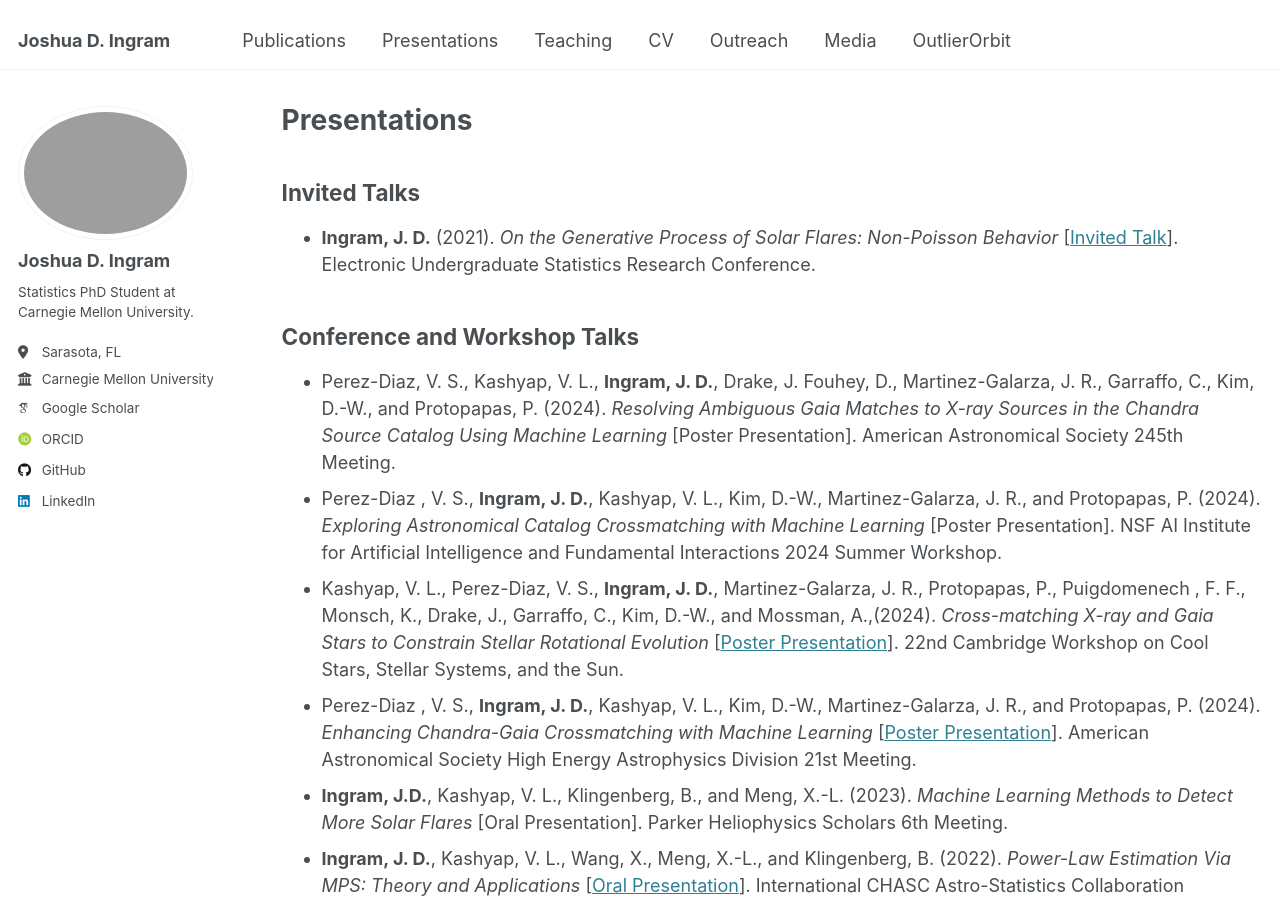
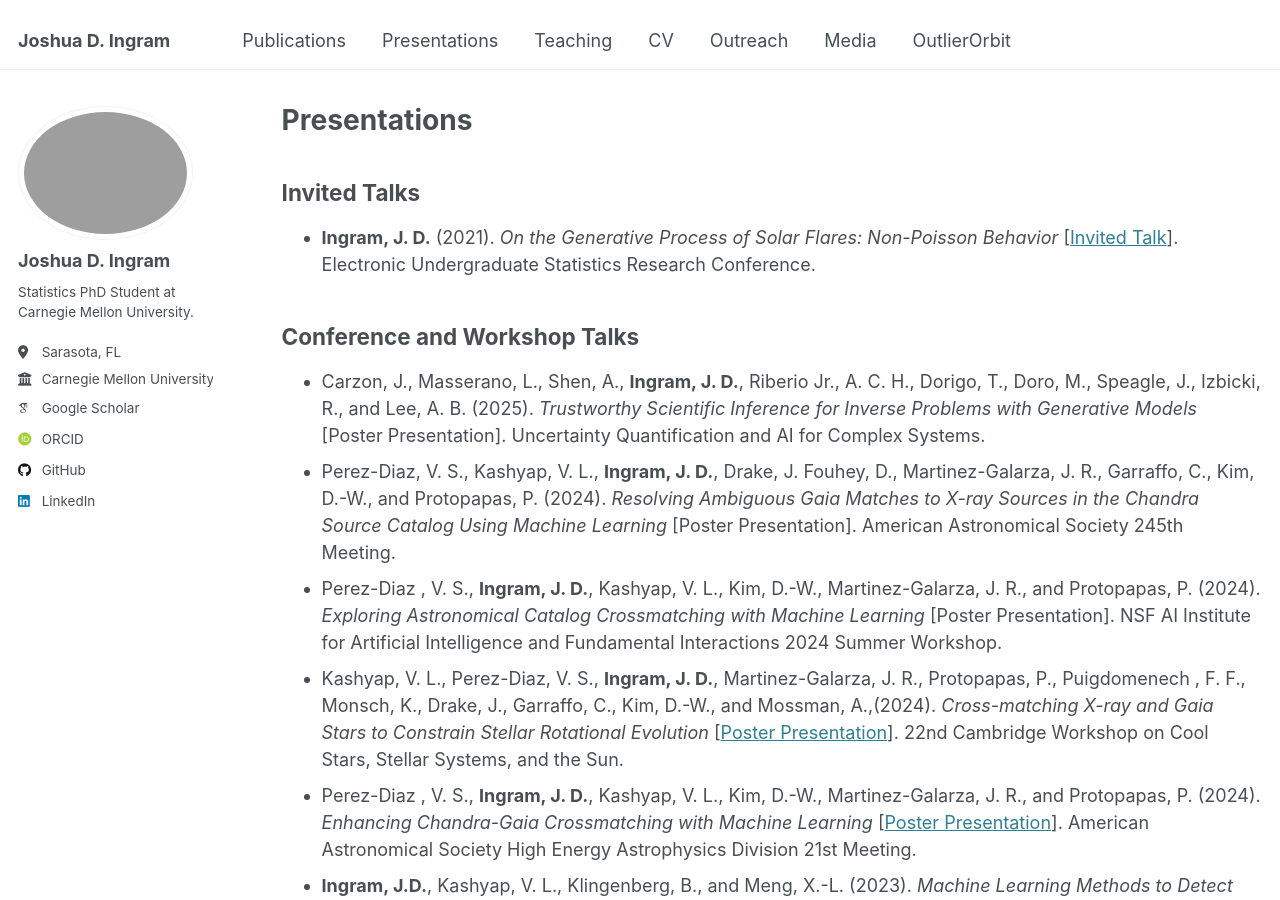
Before and after one commit to Joshuaingram/joshuaingram.github.io, a Jekyll site: the page built from _pages/presentations.md, in a window 1280 px wide and 900 px high. Built offline with Jekyll 4.4.1, drawn with Linux system fonts in a browser that asks for light colours; some web fonts are replaced.

Commit message:
Update presentations.md

```diff
--- a/_pages/presentations.md
+++ b/_pages/presentations.md
@@ -11,6 +11,7 @@ Invited Talks
 
 Conference and Workshop Talks
 ------
+* Carzon, J., Masserano, L., Shen, A., **Ingram, J. D.**, Riberio Jr., A. C. H., Dorigo, T., Doro, M., Speagle, J., Izbicki, R., and Lee, A. B. (2025). *Trustworthy Scientific Inference for Inverse Problems with Generative Models* [Poster Presentation]. Uncertainty Quantification and AI for Complex Systems.
 * Perez-Diaz, V. S., Kashyap, V. L., **Ingram, J. D.**, Drake, J. Fouhey, D., Martinez-Galarza, J. R., Garraffo, C., Kim, D.-W., and Protopapas, P. (2024). *Resolving Ambiguous Gaia Matches to X-ray Sources in the Chandra Source Catalog Using Machine Learning* [Poster Presentation]. American Astronomical Society 245th Meeting.
 * Perez-Diaz , V. S., **Ingram, J. D.**, Kashyap, V. L., Kim, D.-W., Martinez-Galarza, J. R., and Protopapas, P. (2024). *Exploring Astronomical Catalog Crossmatching with Machine Learning* [Poster Presentation]. NSF AI Institute for Artificial Intelligence and Fundamental Interactions 2024 Summer Workshop.
 * Kashyap, V. L., Perez-Diaz, V. S., **Ingram, J. D.**, Martinez-Galarza, J. R., Protopapas, P., Puigdomenech , F. F., Monsch, K., Drake, J., Garraffo, C., Kim, D.-W., and Mossman, A.,(2024). *Cross-matching X-ray and Gaia Stars to Constrain Stellar Rotational Evolution* [[Poster Presentation](https://zenodo.org/records/13117768)]. 22nd Cambridge Workshop on Cool Stars, Stellar Systems, and the Sun.
```
